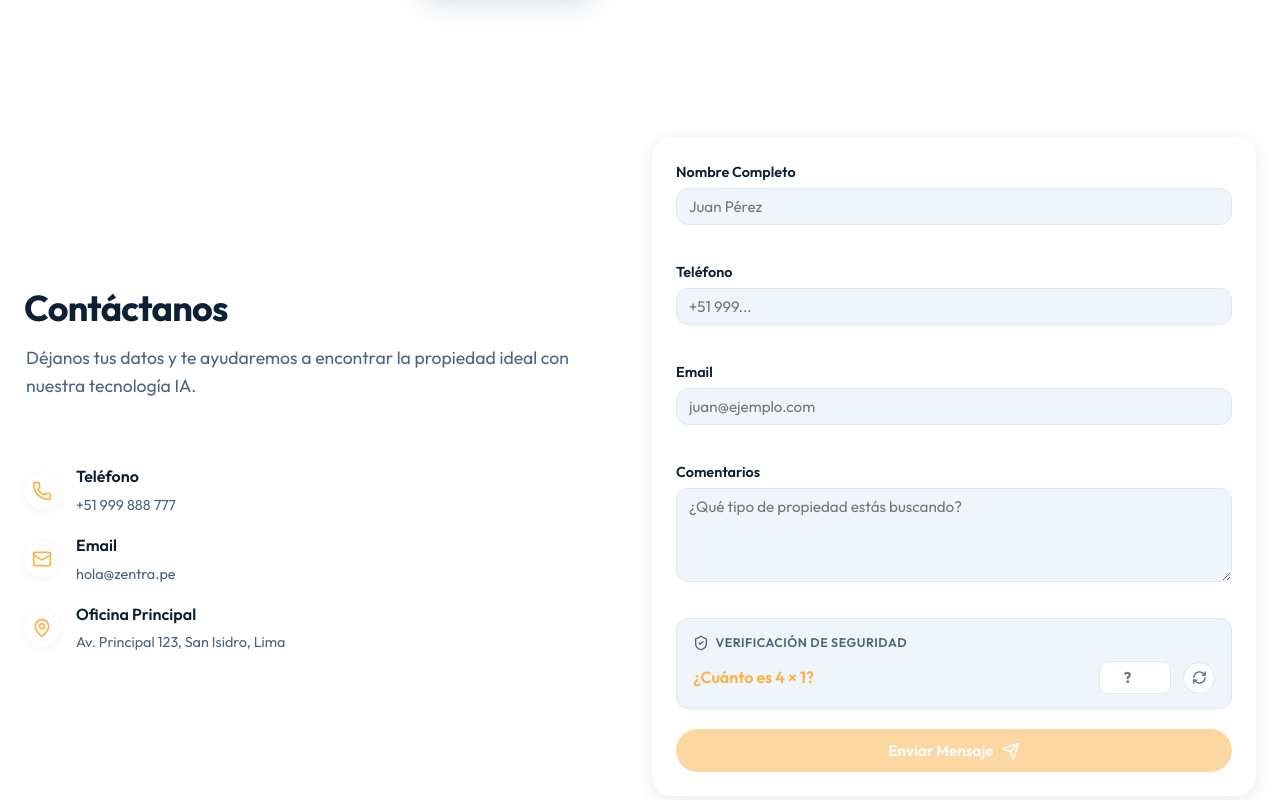
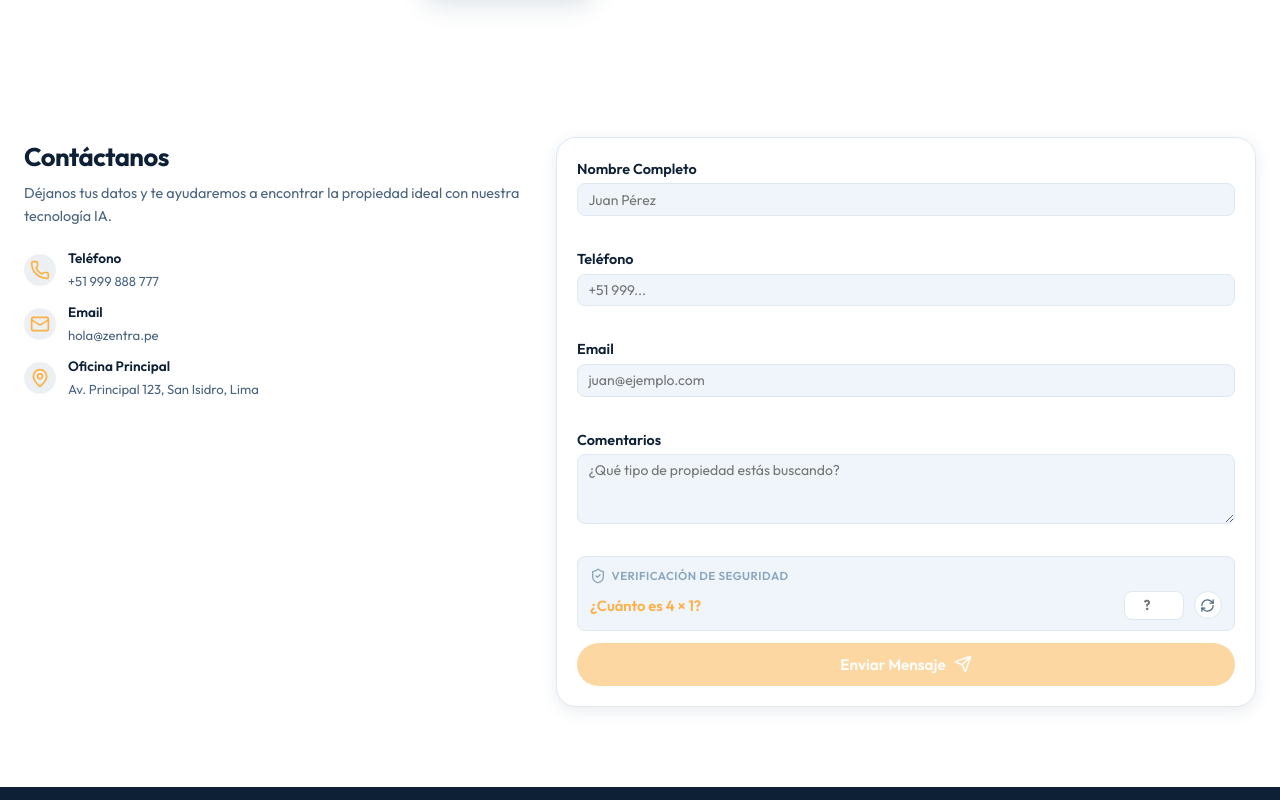
Before and after one commit to chatprex-netizen/zentra, a React (Vite) app: page / in a window 1280 px wide. Shown: the part 1600-2400 px from the top of the page. Built offline with nearby package versions, Linux system fonts and the light colour scheme; no server answers; the database is empty.

Commit message:
design: compact contact section - reduced spacing, padding and font sizes

```diff
--- a/src/components/ContactForm.css
+++ b/src/components/ContactForm.css
@@ -1,11 +1,12 @@
 .contact-section {
   background-color: var(--white);
+  padding: 2.5rem 0;          /* era section-padding = 5rem */
 }
 
 .contact-container {
   display: grid;
   grid-template-columns: 1fr;
-  gap: 1.5rem;
+  gap: 1.25rem;
 }
 
 .contact-info {
@@ -13,76 +14,87 @@
   flex-direction: column;
 }
 
+.contact-info .section-title {
+  font-size: 1.6rem;
+  margin-bottom: 0.25rem;
+}
+
+.contact-info .section-subtitle {
+  font-size: 0.9rem;
+  margin-bottom: 0.75rem;
+}
+
 .info-items {
-  margin-top: 1rem;
+  margin-top: 0.5rem;
   display: flex;
   flex-direction: column;
-  gap: 1rem;
+  gap: 0.6rem;
 }
 
 .info-item {
   display: flex;
   align-items: center;
-  gap: 1rem;
+  gap: 0.75rem;
 }
 
 .info-icon {
-  background-color: var(--white);
+  background-color: var(--primary-subtle);
   color: var(--primary-color);
-  width: 36px;
-  height: 36px;
+  width: 32px;
+  height: 32px;
   border-radius: 50%;
   display: flex;
   align-items: center;
   justify-content: center;
-  box-shadow: var(--shadow-sm);
+  flex-shrink: 0;
 }
 
 .info-item h5 {
-  font-size: 1rem;
+  font-size: 0.85rem;
   font-weight: 600;
-  margin-bottom: 0.25rem;
+  margin-bottom: 0.1rem;
   color: var(--text-dark);
 }
 
 .info-item p {
   color: var(--text-light);
-  font-size: 0.9rem;
+  font-size: 0.82rem;
   margin: 0;
 }
 
 .contact-form-wrapper {
   background-color: var(--white);
-  padding: 1.5rem;
+  padding: 1.25rem;
   border-radius: var(--radius-lg);
   box-shadow: var(--shadow-md);
+  border: 1px solid var(--border-color);
 }
 
 .contact-form {
   display: flex;
   flex-direction: column;
-  gap: 0.75rem;
+  gap: 0.5rem;
 }
 
 .contact-form .form-group {
   display: flex;
   flex-direction: column;
-  gap: 0.25rem;
+  gap: 0.15rem;
 }
 
 .contact-form label {
-  font-size: 0.875rem;
+  font-size: 0.8rem;
   font-weight: 500;
   color: var(--text-dark);
 }
 
 .contact-form input,
 .contact-form textarea {
-  padding: 0.5rem 0.75rem;
+  padding: 0.4rem 0.65rem;
   border: 1px solid var(--gray-200);
-  border-radius: var(--radius-md);
+  border-radius: var(--radius-sm);
   font-family: inherit;
-  font-size: 0.95rem;
+  font-size: 0.875rem;
   color: var(--text-dark);
   background-color: var(--gray-100);
   transition: border-color var(--transition-fast), background-color var(--transition-fast);
@@ -98,31 +110,34 @@
 
 .contact-form textarea {
   resize: vertical;
+  min-height: 70px;
 }
 
 .submit-btn {
-  margin-top: 0.5rem;
+  margin-top: 0.25rem;
   width: 100%;
   gap: 0.5rem;
-  font-size: 1.1rem;
+  font-size: 0.95rem;
+  padding: 0.6rem 1.25rem;
 }
 
 @media (min-width: 768px) {
   .contact-container {
-    grid-template-columns: 1fr 1fr;
-    align-items: center;
+    grid-template-columns: 1fr 1.4fr;
+    align-items: start;
+    gap: 2rem;
   }
 }
 
 /* ── Captcha ──────────────────────────────── */
 .captcha-box {
   border: 1.5px solid var(--border-color);
-  border-radius: var(--radius-md);
-  padding: 0.85rem 1rem;
+  border-radius: var(--radius-sm);
+  padding: 0.6rem 0.75rem;
   background: var(--gray-100);
   display: flex;
   flex-direction: column;
-  gap: 0.5rem;
+  gap: 0.35rem;
   transition: border-color var(--transition-fast), background var(--transition-fast);
 }
 
@@ -139,10 +154,10 @@
 .captcha-header {
   display: flex;
   align-items: center;
-  gap: 0.4rem;
-  font-size: 0.78rem;
+  gap: 0.35rem;
+  font-size: 0.72rem;
   font-weight: 600;
-  color: var(--text-light);
+  color: var(--text-lighter);
   text-transform: uppercase;
   letter-spacing: 0.04em;
 }
@@ -150,21 +165,21 @@
 .captcha-row {
   display: flex;
   align-items: center;
-  gap: 0.75rem;
+  gap: 0.6rem;
 }
 
 .captcha-question {
-  font-size: 1rem;
+  font-size: 0.92rem;
   font-weight: 600;
   color: var(--primary-color);
   flex: 1;
 }
 
 .captcha-input {
-  width: 72px !important;
-  padding: 0.4rem 0.6rem !important;
+  width: 60px !important;
+  padding: 0.3rem 0.5rem !important;
   text-align: center;
-  font-size: 1rem;
+  font-size: 0.95rem;
   font-weight: 700;
   border: 1.5px solid var(--border-color) !important;
   border-radius: var(--radius-sm) !important;
@@ -180,8 +195,8 @@
   background: var(--white);
   border: 1.5px solid var(--border-color);
   color: var(--text-light);
-  width: 32px;
-  height: 32px;
+  width: 28px;
+  height: 28px;
   border-radius: 50%;
   display: flex;
   align-items: center;
@@ -201,14 +216,14 @@
   display: flex;
   align-items: center;
   gap: 0.3rem;
-  font-size: 0.8rem;
+  font-size: 0.75rem;
   color: var(--secondary-hover);
   font-weight: 500;
   margin: 0;
 }
 
 .captcha-error-msg {
-  font-size: 0.8rem;
+  font-size: 0.75rem;
   color: #e53e3e;
   font-weight: 500;
   margin: 0;
--- a/src/components/ContactForm.jsx
+++ b/src/components/ContactForm.jsx
@@ -128,7 +128,7 @@ const ContactForm = () => {
 
               <div className="form-group">
                 <label htmlFor="comments">Comentarios</label>
-                <textarea id="comments" name="comments" rows="4" placeholder="¿Qué tipo de propiedad estás buscando?" value={formData.comments} onChange={handleChange} required></textarea>
+                <textarea id="comments" name="comments" rows="3" placeholder="¿Qué tipo de propiedad estás buscando?" value={formData.comments} onChange={handleChange} required></textarea>
               </div>
 
               {/* ── CAPTCHA ── */}
```
